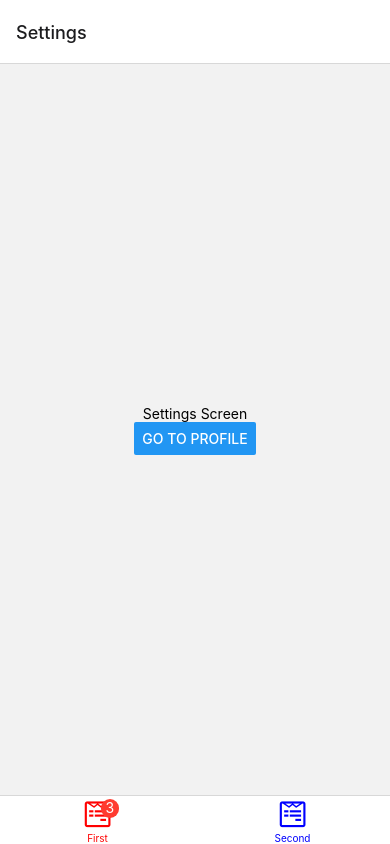
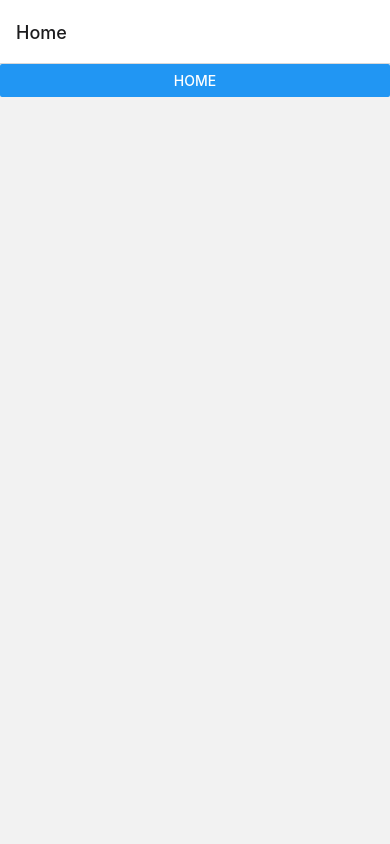
Before and after one commit to tera-li/rn-app, a React Native app: screen / in a window 390 px wide. Built offline with nearby package versions, Linux system fonts and the light colour scheme.

Commit message:
feat(model): ok

```diff
--- a/App.js
+++ b/App.js
@@ -1,104 +1,82 @@
 import * as React from 'react';
-import {Button, View, Text} from 'react-native';
+import {Text, View, Button} from 'react-native';
 import {NavigationContainer} from '@react-navigation/native';
+import {createBottomTabNavigator} from '@react-navigation/bottom-tabs';
+import {
+  SafeAreaProvider,
+  useSafeAreaInsets,
+} from 'react-native-safe-area-context';
 import {createNativeStackNavigator} from '@react-navigation/native-stack';
-import {createBottomTabNavigator} from '@react-navigation/bottom-tabs';
-import FontAwesome from 'react-native-vector-icons/FontAwesome';
-
-function SettingsScreen({navigation}) {
+import {createStackNavigator} from '@react-navigation/stack';
+function Demo() {
+  const insets = useSafeAreaInsets();
   return (
-    <View style={{flex: 1, alignItems: 'center', justifyContent: 'center'}}>
-      <Text>Settings Screen</Text>
-      <Button
-        title="Go to Profile"
-        onPress={() => navigation.navigate('Profile')}
-      />
+    <View
+      style={{
+        flex: 1,
+        justifyContent: 'space-between',
+        alignItems: 'center',
+        marginBottom: insets.bottom,
+        marginTop: insets.top,
+      }}>
+      <Text>This is top text.</Text>
+      <Text>This is bottom text1.</Text>
     </View>
   );
 }
 
-function ProfileScreen({navigation}) {
+const Stack = createNativeStackNavigator();
+const Tab = createBottomTabNavigator();
+const rootStack = createStackNavigator();
+
+function MyStack() {
   return (
-    <View style={{flex: 1, alignItems: 'center', justifyContent: 'center'}}>
-      <Text>Profile Screen</Text>
-      <Button
-        title="Go to Settings"
-        onPress={() => navigation.navigate('Settings')}
+    <rootStack.Navigator>
+      <rootStack.Screen
+        name="Home"
+        screenOptions={{presentation: 'modal'}}
+        component={({navigation}) => (
+          <Button
+            title="Home"
+            onPress={() => navigation.navigate('Notifications')}></Button>
+        )}
       />
-    </View>
+      <rootStack.Group screenOptions={{presentation: 'modal'}}>
+        <rootStack.Screen
+          name="Notifications"
+          component={() => <Text>Notifications</Text>}
+        />
+      </rootStack.Group>
+
+      <rootStack.Screen name="Profile" component={() => <Text>Profile</Text>} />
+      <rootStack.Screen
+        name="Settings"
+        component={() => <Text>Settings</Text>}
+      />
+    </rootStack.Navigator>
   );
 }
-
-function HomeScreen({navigation}) {
-  return (
-    <View style={{flex: 1, alignItems: 'center', justifyContent: 'center'}}>
-      <Text>Home Screen</Text>
-      <Button
-        title="Go to Details"
-        onPress={() => navigation.navigate('Details')}
-      />
-    </View>
-  );
-}
-
-function DetailsScreen({navigation}) {
-  return (
-    <View style={{flex: 1, alignItems: 'center', justifyContent: 'center'}}>
-      <Text>Details Screen</Text>
-      <Button
-        title="Go to Details... again"
-        onPress={() => navigation.push('Details')}
-      />
-    </View>
-  );
-}
-const Tab = createBottomTabNavigator();
-const SettingsStack = createNativeStackNavigator();
-const HomeStack = createNativeStackNavigator();
 
 export default function App() {
   return (
     <NavigationContainer>
-      <Tab.Navigator
-        screenOptions={({route}) => ({
-          headerShown: false,
-          tabBarActiveTintColor: 'red',
-          tabBarInactiveTintColor: 'blue',
-          tabBarIcon: ({focused, color, size}) => {
-            let iconName;
-            if (route.name === 'First') {
-              iconName = focused
-                ? 'ios-information-circle'
-                : 'ios-information-circle-outline';
-            }
-            if (route.name === 'Second') {
-              iconName = focused ? 'ios-list-box' : 'ios-list';
-            }
-            console.log(size);
-            console.log(color);
-            return <FontAwesome name={'wpforms'} size={30} color={color} />;
-          },
-        })}>
-        <Tab.Screen name="First" options={{tabBarBadge: 3}}>
+      <Stack.Navigator
+        initialRouteName="Home"
+        screenOptions={{headerShown: false}}>
+        <Stack.Screen name="Home">
           {() => (
-            <SettingsStack.Navigator>
-              <SettingsStack.Screen
-                name="Settings"
-                component={SettingsScreen}
-              />
-              <SettingsStack.Screen name="Profile" component={ProfileScreen} />
-            </SettingsStack.Navigator>
+            <Tab.Navigator
+              initialRouteName="Analitics"
+              tabBar={() => null}
+              screenOptions={{headerShown: false}}>
+              <Tab.Screen name="Analitics" component={MyStack} />
+              <Tab.Screen name="Profile" component={Demo} />
+            </Tab.Navigator>
           )}
-        </Tab.Screen>
-        <Tab.Screen name="Second">
-          {() => (
-            <HomeStack.Navigator>
-              <HomeStack.Screen name="Home" component={HomeScreen} />
-              <HomeStack.Screen name="Details" component={DetailsScreen} />
-            </HomeStack.Navigator>
-          )}
-        </Tab.Screen>
-      </Tab.Navigator>
+        </Stack.Screen>
+
+        <Stack.Screen name="Settings" component={Demo} />
+      </Stack.Navigator>
     </NavigationContainer>
   );
 }
```
Also changed, not shown: package.json (+5 -3 lines), 2 other files (tests, documents, lock files or other folders).
